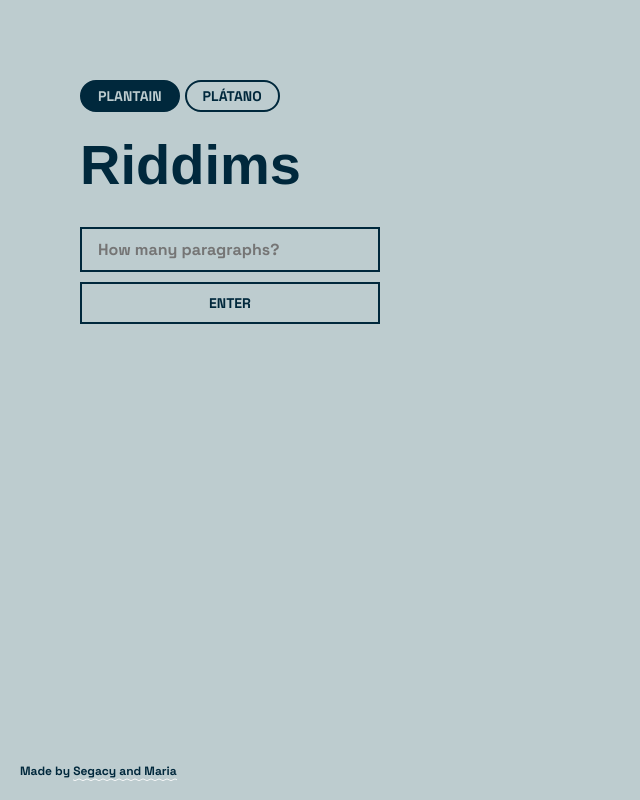
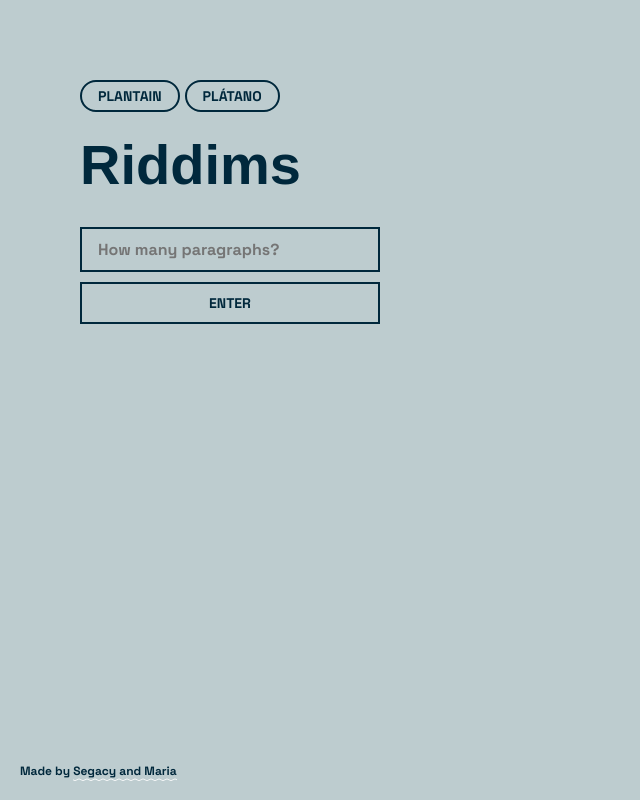
Before and after one commit to mmergal92/Proof_website, a React (Create React App) app: page /islandipsum in a window 1280 px wide. Shown: the whole page, without its empty margins (0-640 px from the left). Built offline with nearby package versions, Linux system fonts and the light colour scheme; the HTML template or start-up script is replaced by a standard one; a web font is replaced by a local one.

Commit message:
editing buttons still

```diff
--- a/src/pages/loremipsum.js
+++ b/src/pages/loremipsum.js
@@ -31,7 +31,7 @@ const Loremipsum = () => {
     const [hoveredButton, setHoveredButton] = useState(null);
     const [hoveredPButton, setHoveredPButton] = useState(null);
     const [hoveredSButton, setHoveredSButton] = useState(null);
-    const [activeButton, setActiveButton] = useState(null);
+    const [clickedButton, setClickedButton] = useState(null);
 
 
 
@@ -42,9 +42,9 @@ const Loremipsum = () => {
       }, []);
 
 
-    const handleButtonClick = (button) => {
-      setActiveButton(button);
-  };
+      const handleButtonClick = (button) => {
+        setClickedButton(button);
+    };
 
 
 
@@ -96,12 +96,12 @@ const Loremipsum = () => {
                 <div className ="language-button">
                 <button
                 className={`plaintain-button ${language === 'english' ? 'active' : ''}`}
-                onClick={() => { setLanguage('english'); handleButtonClick('plantain')}}
+                onClick={() =>{setLanguage('english'); handleButtonClick('plantain')}}
                 onMouseEnter={() => setHoveredPButton('plantain')}
                 onMouseLeave={() => setHoveredPButton(null)}
                 style={{
-                  backgroundColor: 'hoveredPButton' ? secondaryColor : primaryColor,
-                  color: 'plantain' ? primaryColor :secondaryColor ,
+                  backgroundColor:  clickedButton === 'plantain'  ? secondaryColor : primaryColor,
+                  color:  clickedButton === 'plantain'  ? primaryColor :secondaryColor ,
                   borderColor: secondaryColor }}>
                       plantain
                   </button>
```
